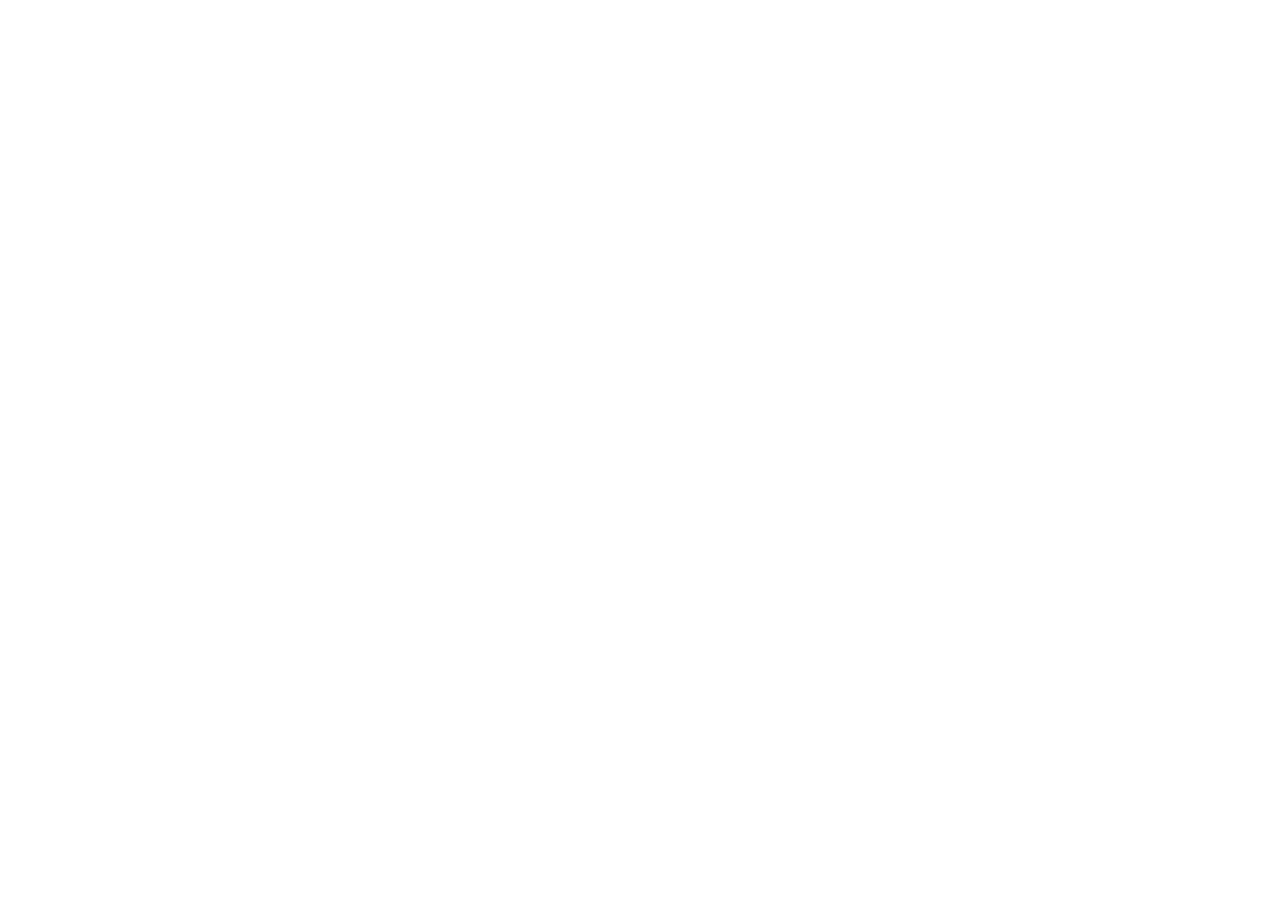
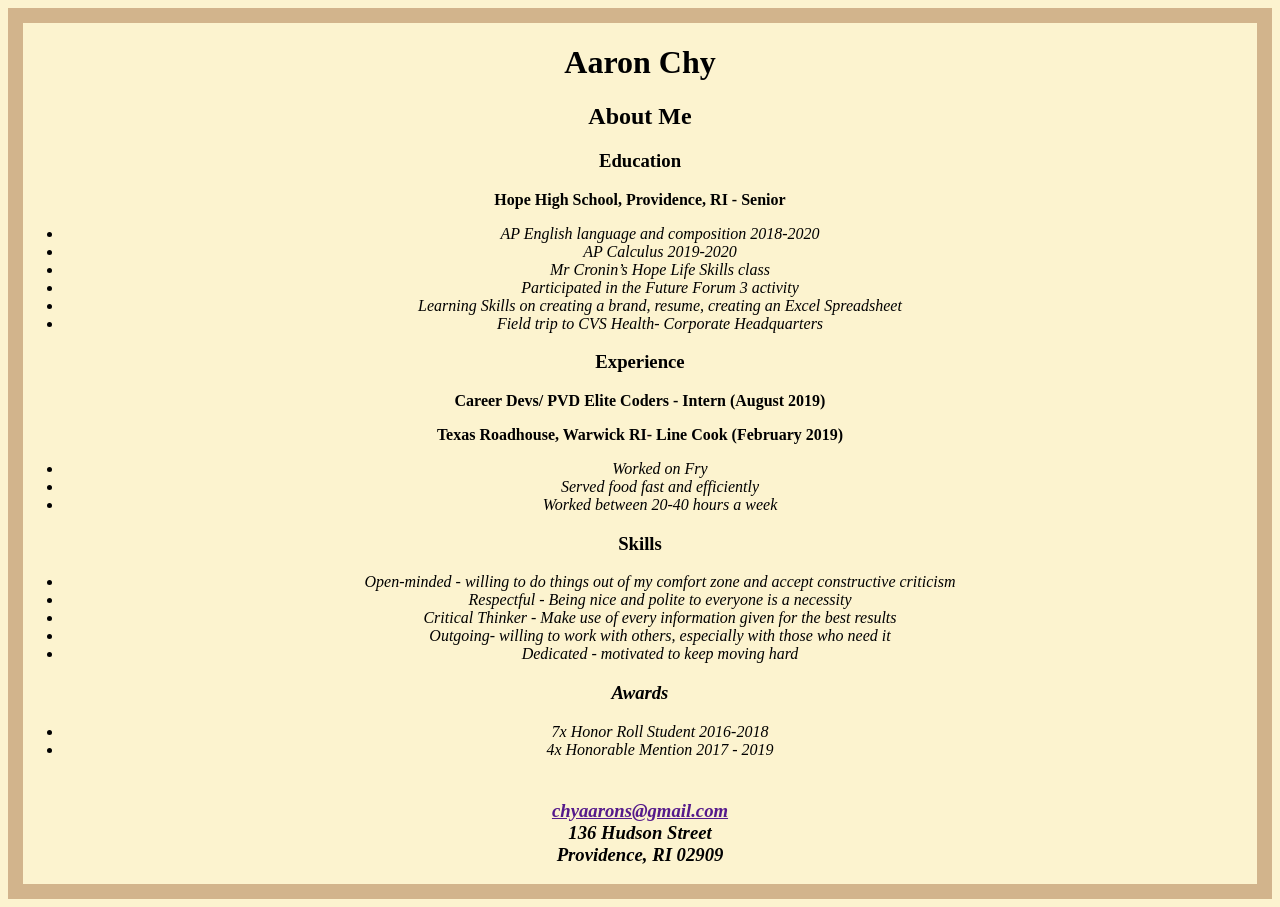
Before and after one commit to aaronchy/achy, a plain HTML site: page index.html in a window 1280 px wide. Before the commit the page ends 800 px from the top, so only its background shows below. Drawn offline with Linux system fonts and the light colour scheme.

Commit message:
Update index.html

```diff
--- a/index.html
+++ b/index.html
@@ -1,14 +1,76 @@
-<!doctype html>
+<!DOCTYPE html>
 <html>
+<head>
+  <meta charset="utf-8">
+  <meta name="viewport" content="width=device-width">
+  <title>JS Bin</title>
 
-<head>
-<title>Page Title</title>
+     <style>
+
+  body{background-color: #FCF3CF ;}
+  body{text-align:center;}
+
+  body{
+  position: relative;
+  left: 0px;
+  border: 15px solid tan;
+}
+  </style>
+
 </head>
+<body>
+  <header>
+
+  <h1>Aaron Chy</h1>
+  <h2>About Me</h2>
+  </header>
+  <main>
+    <section>
+      <h3> Education </h3>
+      <p><strong>Hope High School, Providence, RI - Senior</strong></p>
+<ul>
+  <li><em>AP English language and composition 2018-2020</li>
+  <li>AP Calculus 2019-2020</li>
+  <li>Mr Cronin’s Hope Life Skills class</li>
+  <li>Participated in the Future Forum 3 activity</li>
+  <li>Learning Skills on creating a brand, resume, creating an Excel Spreadsheet</li>
+  <li>Field trip to CVS Health- Corporate Headquarters</em></li>
+      </ul>
+        </section>
+    <section>
+      <h3> Experience </h3>
+      <p><strong>Career Devs/ PVD Elite Coders - Intern (August 2019)</strong></p>
+      <p><strong>Texas Roadhouse, Warwick RI- Line Cook (February 2019)</strong></p>
+      <ul>
+        <li><em>Worked on Fry</li>
+        <li>Served food fast and efficiently</li>
+        <li>Worked between 20-40 hours a week</em></li>
+      </ul>
+    </section>
+      <section>
+        <h3>Skills</h3>
+      <ul>
+          <li><em>Open-minded - willing to do things out of my comfort zone and accept constructive criticism</li>
+<li>Respectful - Being nice and polite to everyone is a necessity</li>
+<li>Critical Thinker - Make use of every information given for the best results</li>
+<li>Outgoing- willing to work with others, especially with those who need it</li>
+<li>Dedicated - motivated to keep moving hard<em>
+        </ul>
+ </section>
+ <h3>Awards</h3>
+  <ul>
+    <li><em>7x Honor Roll Student 2016-2018</li>
+    <li>4x Honorable Mention 2017 - 2019</em></li>
+</ul>
+  <section>
+ <h3>
+<br><a href="">chyaarons@gmail.com</a>
+<br>136 Hudson Street
+<br>Providence, RI 02909
+<h3>
 
 
-<body>
-<h1></h1>
-
+  </section>
+  </main>
 </body>
-
 </html>
```
